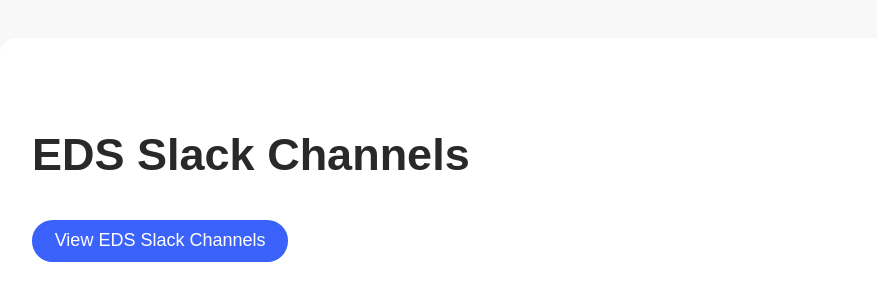
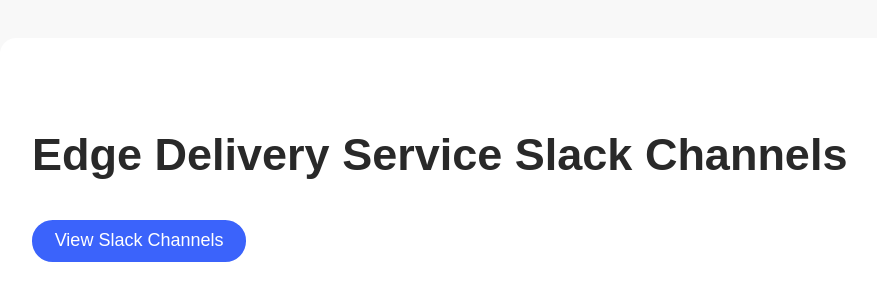
Before and after one commit to clotton/eds-channel-tracker, a website: page slack-admin/index.html in a window 1280 px wide. Shown: the part 30-330 px from the top of the page, without its empty margins (40-917 px from the left). Drawn offline with Linux system fonts and the light colour scheme; no server answers.

```diff
--- a/slack-admin/index.html
+++ b/slack-admin/index.html
@@ -17,13 +17,13 @@
   <main>
     <!-- TITLE -->
     <div>
-      <h1>EDS Slack Channels</h1>
+      <h1>Edge Delivery Service Slack Channels</h1>
     </div>
 
     <!-- Slack Channels Form -->
     <div>
         <p class="button-wrapper">
-          <button type="click" id="myslackchannels" class="button">View EDS Slack Channels</button>
+          <button type="click" id="myslackchannels" class="button">View Slack Channels</button>
         </p>
     </div>
 
```
